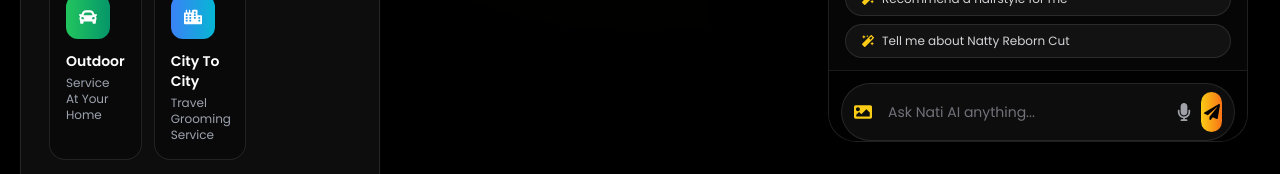
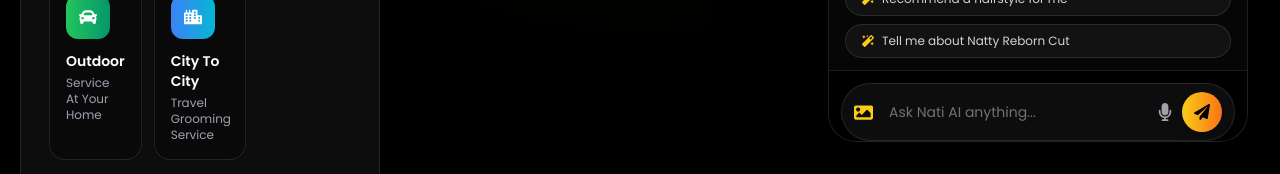
Before and after one commit to fish19-12/ras-nati-barber, a React (Vite) app in the folder frontend/: page /booking in a window 1280 px wide. Both pictures are taken after a click on the button "Nati AI". Shown: the part 626-800 px from the top of the page. Built offline with nearby package versions, Linux system fonts and the light colour scheme; no server answers.

Commit message:
Initial commit

```diff
--- a/frontend/src/components/NatiAIChat.jsx
+++ b/frontend/src/components/NatiAIChat.jsx
@@ -884,7 +884,7 @@ justify-center
             )}
 
             {/* =====================================================
-    INPUT AREA
+    INPUT AREA FIXED MOBILE VERSION
 ===================================================== */}
 
             <div
@@ -892,7 +892,8 @@ justify-center
     shrink-0
     border-t
     border-white/10
-bg-black/90
+    bg-black/95
+    backdrop-blur-xl
     p-3
     safe-area-bottom
   "
@@ -902,6 +903,7 @@ safe-area-bottom
       flex
       items-center
       gap-2
+      w-full
       rounded-full
       border
       border-white/10
@@ -914,12 +916,16 @@ py-2
 
                 <label
                   className="
+        flex
+        items-center
+        justify-center
+        shrink-0
         cursor-pointer
         text-yellow-400
         hover:text-yellow-300
       "
                 >
-                  <FaImage size={18} />
+                  <FaImage size={19} />
 
                   <input
                     type="file"
@@ -929,7 +935,7 @@ hover:text-yellow-300
                   />
                 </label>
 
-                {/* INPUT */}
+                {/* TEXT INPUT */}
 
                 <input
                   value={input}
@@ -941,21 +947,14 @@ hover:text-yellow-300
                   }}
                   placeholder="Ask Nati AI anything..."
                   className="
-
         flex-1
-
+        min-w-0
         bg-transparent
-
         outline-none
-
         text-sm
-
         text-white
-
         placeholder:text-zinc-500
-
         px-2
-
       "
                 />
 
@@ -964,42 +963,42 @@ px-2
                 <button
                   onClick={startVoice}
                   className={`
-
-transition
+        shrink-0
+        flex
+        items-center
+        justify-center
 
         ${listening ? "text-red-400" : "text-zinc-400"}
 
+        transition
       `}
                 >
                   <FaMicrophone size={18} />
                 </button>
 
-                {/* SEND */}
+                {/* SEND BUTTON */}
 
                 <button
+                  onClick={() => sendMessage()}
                   disabled={loading}
-                  onClick={() => sendMessage()}
                   className="
+        shrink-0
+        flex
+        items-center
+        justify-center
 
         h-10
-
         w-10
 
         rounded-full
 
-flex
-
-items-center
-
-justify-center
-
         bg-gradient-to-r
-
         from-yellow-400
-
         to-orange-500
 
         text-black
+
+        shadow-lg
 
         transition
 
```
Lines whose indentation alone changed are shown as unchanged.
